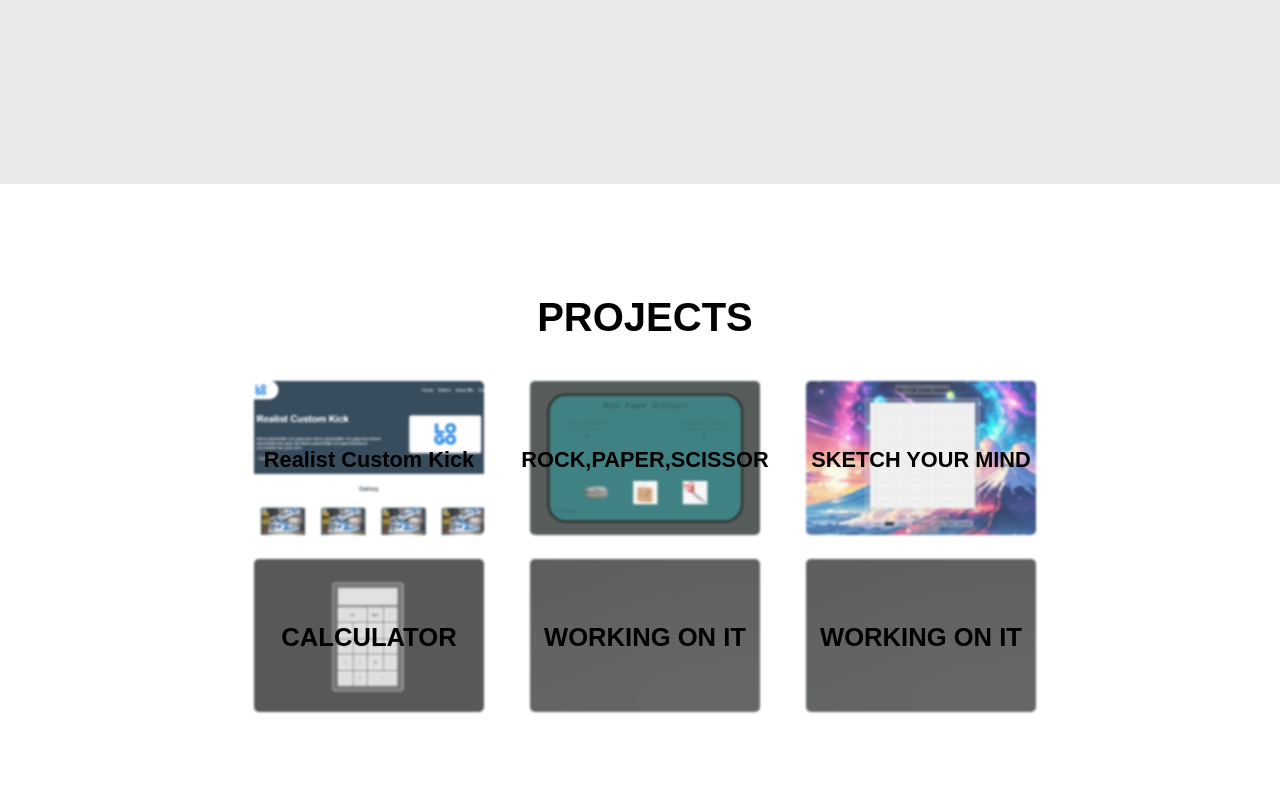
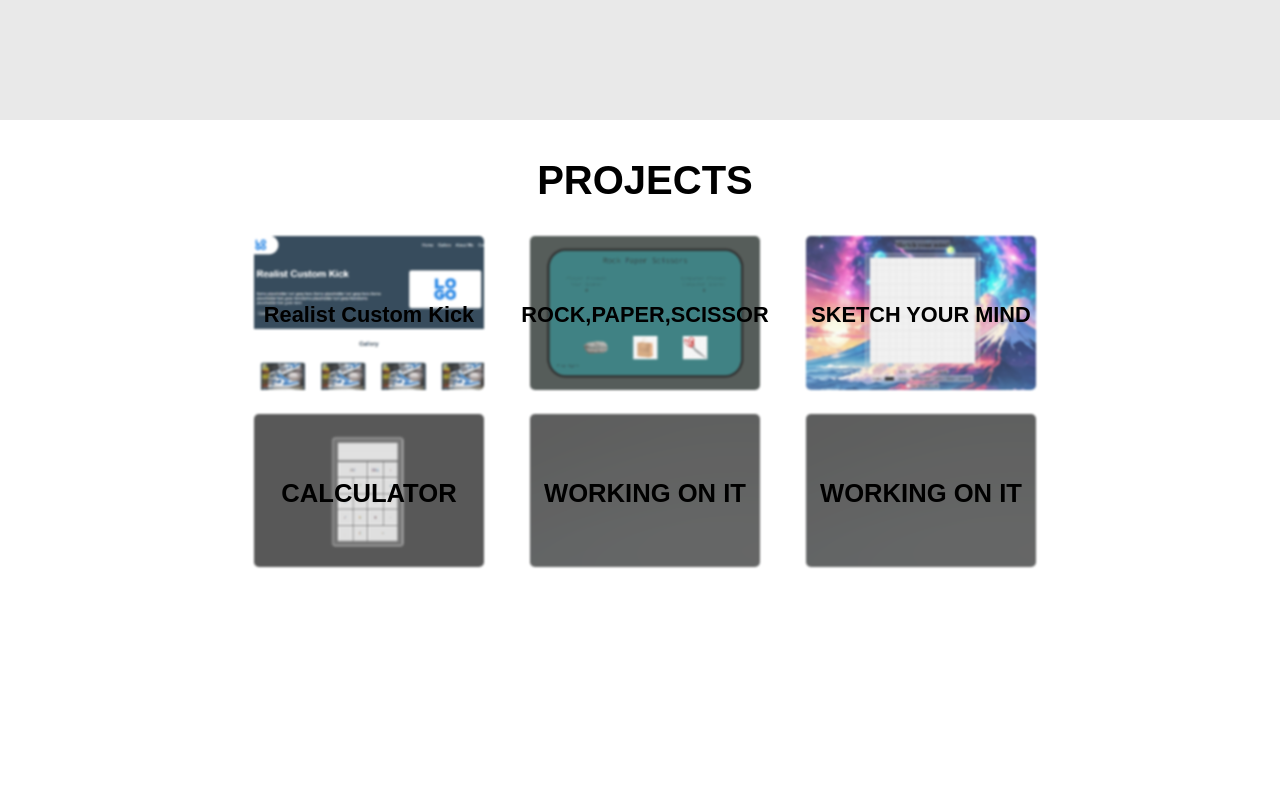
Before and after one commit to DavidMarru/David-Marrucate, a plain HTML site: page index.html in a window 1280 px wide. Shown: the part 1480-2280 px from the top of the page. Drawn offline with Linux system fonts and the light colour scheme; a web font is replaced by a local one.

Commit message:
updating page 3

```diff
--- a/styles.css
+++ b/styles.css
@@ -52,9 +52,13 @@ section {
   min-height: 100vh;
 }
 
-.page-two,.page-three,.page-four{
+.page{
   padding-top: 5%;
   height: 100%;
+}
+
+.page-three{
+
 }
 
 .wallpaper {
@@ -239,7 +243,7 @@ section {
   justify-content: center;
   align-items: center;
   width: 100%;
-  height: 80vh;
+  height: fit-content;
   padding: 5px;
   margin: 0;
 }
```
